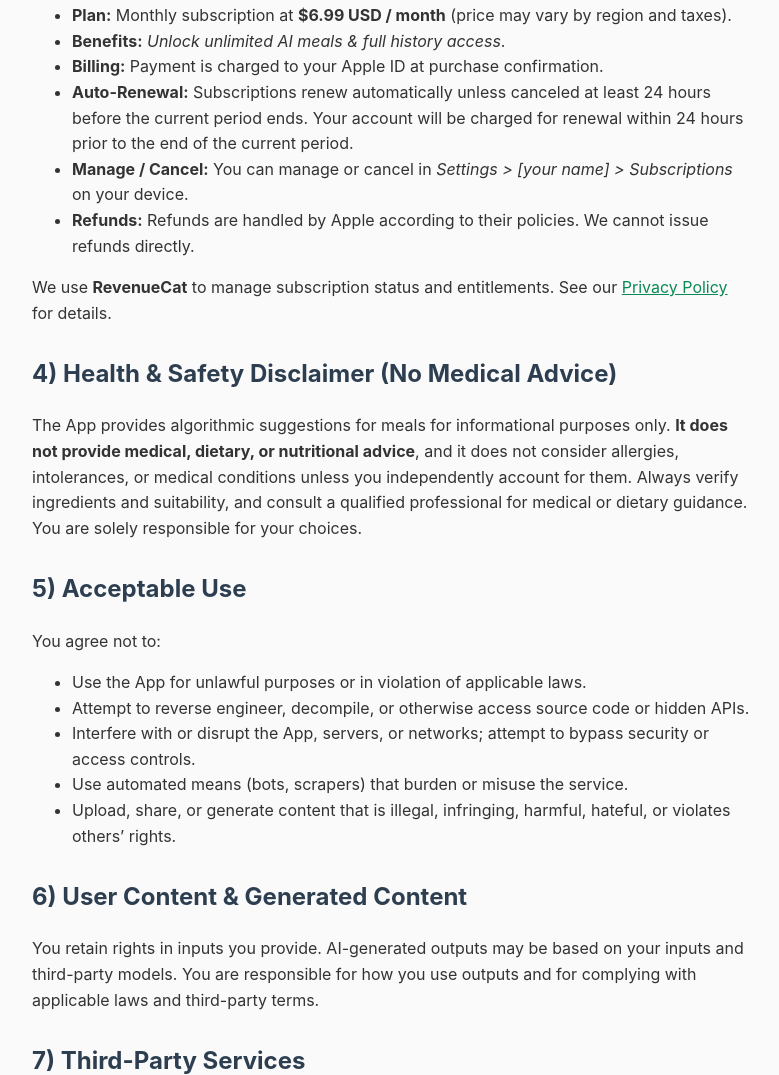
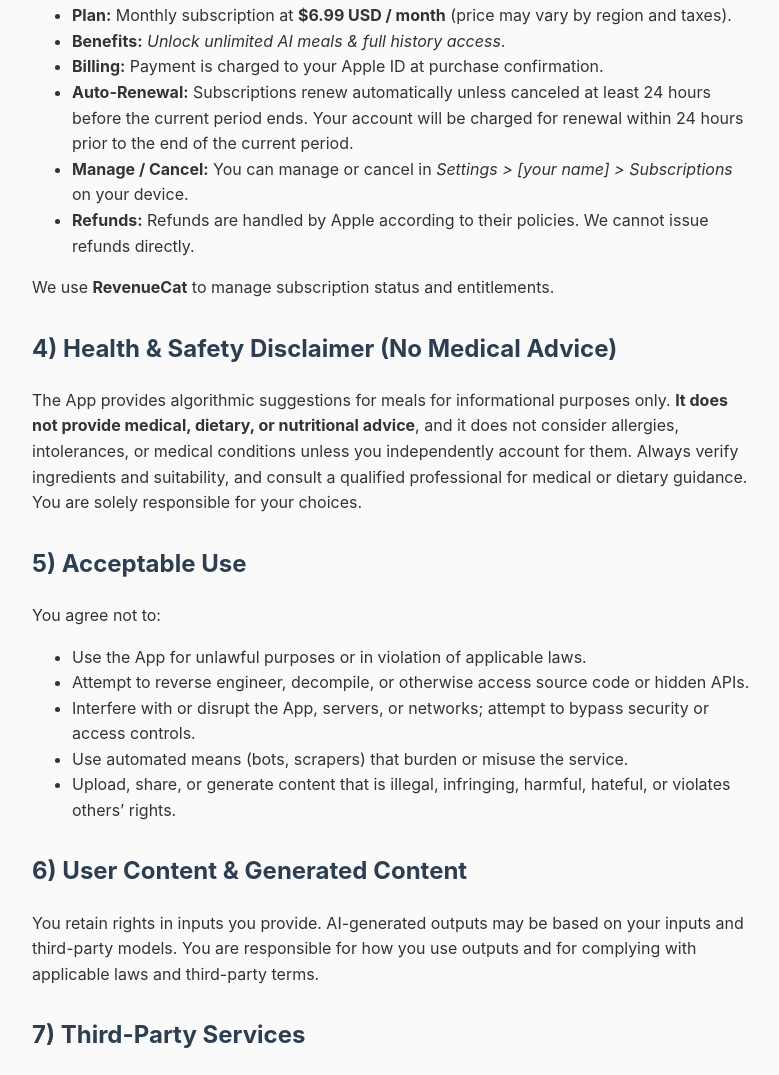
Before and after one commit to fleiron/EatNextTerms, a plain HTML site: page index.html in a window 1280 px wide. Shown: the part 661-1736 px from the top of the page, without its empty margins (248-1027 px from the left). Drawn offline with Linux system fonts and the light colour scheme.

Commit message:
Update index.html

```diff
--- a/index.html
+++ b/index.html
@@ -43,7 +43,7 @@
     <li><strong>Manage / Cancel:</strong> You can manage or cancel in <em>Settings &gt; [your name] &gt; Subscriptions</em> on your device.</li>
     <li><strong>Refunds:</strong> Refunds are handled by Apple according to their policies. We cannot issue refunds directly.</li>
   </ul>
-  <p>We use <strong>RevenueCat</strong> to manage subscription status and entitlements. See our <a href="https://your-domain.com/privacy" target="_blank" rel="noopener">Privacy Policy</a> for details.</p>
+  <p>We use <strong>RevenueCat</strong> to manage subscription status and entitlements.
 
   <h2>4) Health & Safety Disclaimer (No Medical Advice)</h2>
   <p>The App provides algorithmic suggestions for meals for informational purposes only. <strong>It does not provide medical, dietary, or nutritional advice</strong>, and it does not consider allergies, intolerances, or medical conditions unless you independently account for them. Always verify ingredients and suitability, and consult a qualified professional for medical or dietary guidance. You are solely responsible for your choices.</p>
```
